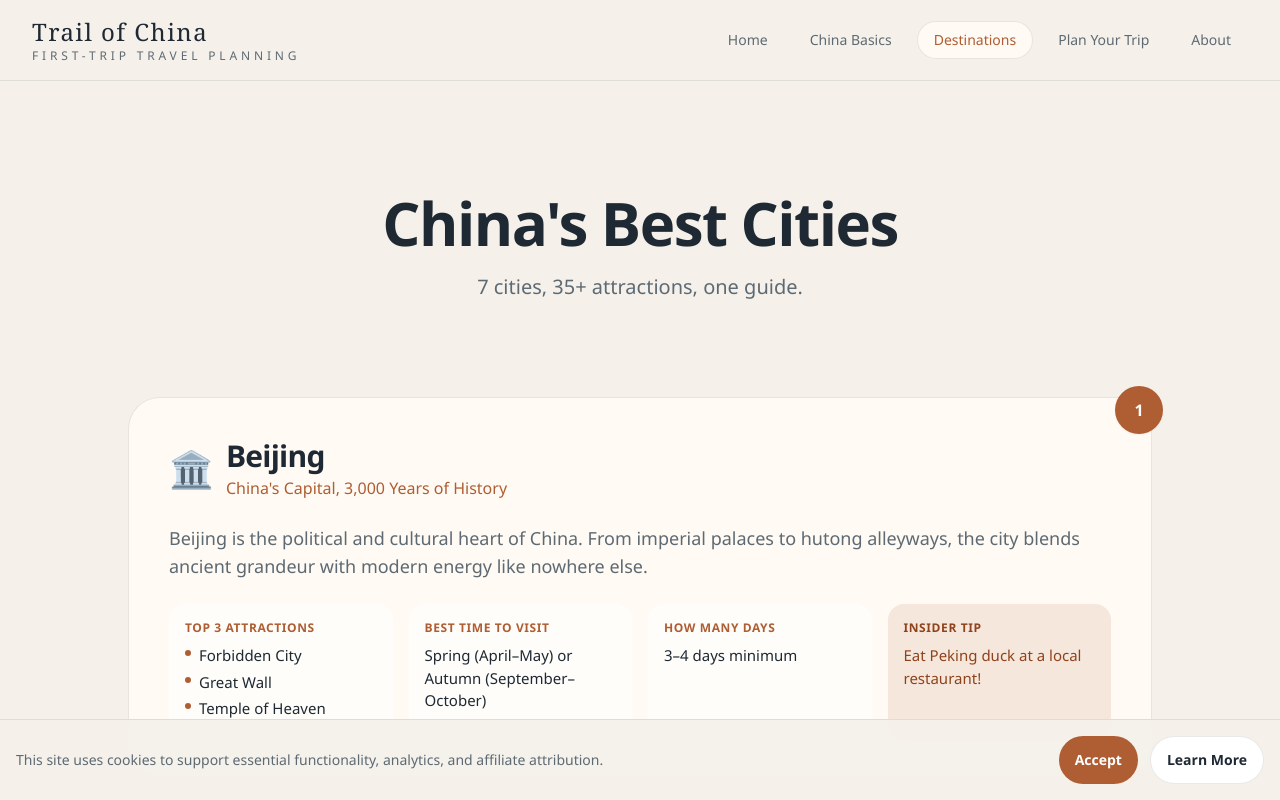
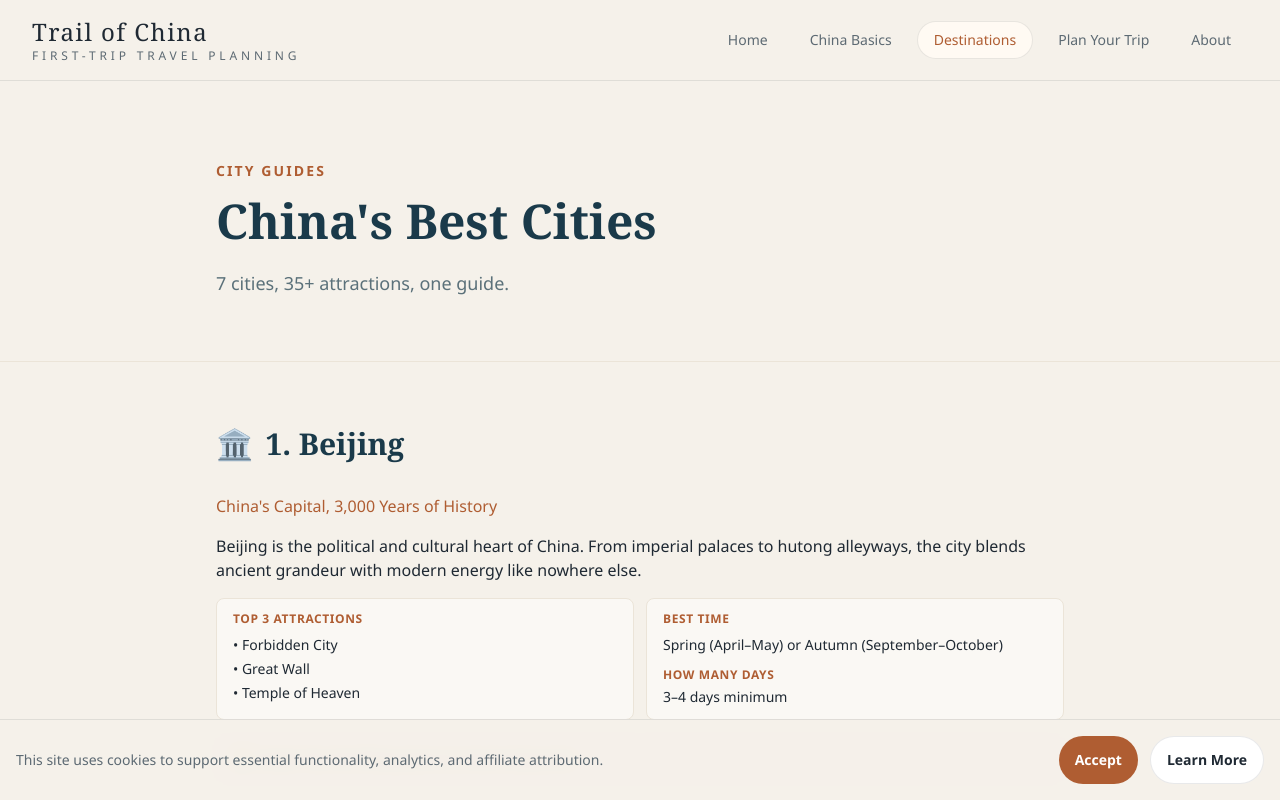
Before and after one commit to thecubestorm-arch/trailofchina, a Next.js app: page /destinations in a window 1280 px wide. Shown: the top 800 px of the page. Built offline with nearby package versions, Linux system fonts and the light colour scheme.

Commit message:
Redesign Destinations with unified PageLayout system

```diff
--- a/app/destinations/page.tsx
+++ b/app/destinations/page.tsx
@@ -1,6 +1,12 @@
 import type { Metadata } from 'next'
 import { makeMetadata } from '@/lib/metadata'
 import { breadcrumbSchema } from '@/lib/schema'
+import {
+  PageLayout,
+  HeroSection,
+  ContentSection,
+  FooterCTA,
+} from '@/components/PageLayout'
 
 export const metadata: Metadata = makeMetadata({
   title: "China's Best Cities — Travel Guide",
@@ -113,170 +119,84 @@ export default function DestinationsPage() {
   ])
 
   return (
-    <>
+    <PageLayout>
       <script
         type="application/ld+json"
         dangerouslySetInnerHTML={{ __html: JSON.stringify(breadcrumbJsonLd) }}
       />
 
-      <main className="min-h-[100dvh]">
-        {/* ─────────────── Hero ─────────────── */}
-        <section className="relative overflow-hidden px-5 pt-20 pb-16 sm:px-6 sm:pt-28 sm:pb-24 lg:px-8">
-          <div className="absolute inset-0 -z-10 pointer-events-none">
-            <div className="absolute top-0 left-1/2 -translate-x-1/2 w-[140vw] h-[60vh] rounded-full bg-[var(--accent)] opacity-[0.04] blur-[120px]" />
-          </div>
+      <HeroSection
+        label="City Guides"
+        title="China's Best Cities"
+        subtitle="7 cities, 35+ attractions, one guide."
+      />
 
-          <div className="mx-auto max-w-3xl text-center">
-            <h1 className="text-[2.25rem] leading-[1.1] font-bold tracking-tight text-[var(--foreground)] sm:text-5xl lg:text-6xl">
-              China&apos;s Best Cities
-            </h1>
-            <p className="mt-5 text-lg sm:text-xl text-[var(--muted)]">
-              7 cities, 35+ attractions, one guide.
-            </p>
-          </div>
-        </section>
-
-        {/* ─────────────── Cities ─────────────── */}
-        <section className="px-5 pb-20 sm:px-6 lg:px-8">
-          <div className="mx-auto max-w-5xl space-y-16 sm:space-y-20">
+      <main className="max-w-4xl mx-auto">
         {cities.map((city, i) => (
-              <article
+          <ContentSection
             key={city.name}
             id={city.name.toLowerCase()}
-                className="group relative rounded-[var(--radius-xl)] border border-[var(--line)] bg-[var(--surface-strong)] p-6 shadow-[var(--shadow-card)] transition-transform duration-300 hover:-translate-y-1 sm:p-8 lg:p-10"
+            icon={city.emoji}
+            title={`${i + 1}. ${city.name}`}
           >
-                {/* Number badge */}
-                <span className="absolute -top-3 -right-3 flex h-10 w-10 items-center justify-center rounded-full bg-[var(--accent)] text-sm font-bold text-white shadow-sm sm:h-12 sm:w-12 sm:text-base">
-                  {i + 1}
-                </span>
+            <div className="space-y-4">
+              <p className="text-[#af5d32] font-medium">{city.tagline}</p>
+              <p>{city.description}</p>
 
-                {/* Header */}
-                <div className="mb-5 flex items-center gap-3 sm:mb-6">
-                  <span className="text-3xl sm:text-4xl" role="img" aria-label={city.name}>
-                    {city.emoji}
-                  </span>
-                  <div>
-                    <h2 className="text-2xl font-bold tracking-tight text-[var(--foreground)] sm:text-3xl">
-                      {city.name}
-                    </h2>
-                    <p className="mt-0.5 text-sm font-medium text-[var(--accent)] sm:text-base">
-                      {city.tagline}
-                    </p>
-                  </div>
-                </div>
-
-                {/* Description */}
-                <p className="mb-6 leading-relaxed text-[var(--muted)] sm:text-lg">
-                  {city.description}
-                </p>
-
-                {/* Info grid */}
-                <div className="grid gap-4 sm:grid-cols-2 lg:grid-cols-4">
-                  {/* Top 3 */}
-                  <div className="rounded-2xl bg-white/60 p-4 backdrop-blur-sm">
-                    <p className="mb-2 text-xs font-semibold uppercase tracking-wider text-[var(--accent)]">
-                      Top 3 Attractions
-                    </p>
-                    <ul className="space-y-1 text-[15px] text-[var(--foreground)]">
+              <div className="grid gap-3 sm:grid-cols-2">
+                <div className="bg-[#faf8f4] rounded-lg px-4 py-3 border border-[#ebe4d8]">
+                  <p className="text-xs font-semibold uppercase tracking-wider text-[#af5d32] mb-2">Top 3 Attractions</p>
+                  <ul className="space-y-1 text-sm">
                     {city.top3.map((a) => (
-                        <li key={a} className="flex items-start gap-2">
-                          <span className="mt-1.5 h-1.5 w-1.5 shrink-0 rounded-full bg-[var(--accent)]" />
-                          {a}
-                        </li>
+                      <li key={a}>• {a}</li>
                     ))}
                   </ul>
                 </div>
 
-                  {/* Best time */}
-                  <div className="rounded-2xl bg-white/60 p-4 backdrop-blur-sm">
-                    <p className="mb-2 text-xs font-semibold uppercase tracking-wider text-[var(--accent)]">
-                      Best Time to Visit
-                    </p>
-                    <p className="text-[15px] text-[var(--foreground)]">{city.bestTime}</p>
+                <div className="bg-[#faf8f4] rounded-lg px-4 py-3 border border-[#ebe4d8]">
+                  <p className="text-xs font-semibold uppercase tracking-wider text-[#af5d32] mb-2">Best Time</p>
+                  <p className="text-sm">{city.bestTime}</p>
+                  <p className="text-xs font-semibold uppercase tracking-wider text-[#af5d32] mt-3 mb-1">How Many Days</p>
+                  <p className="text-sm">{city.days}</p>
+                </div>
               </div>
 
-                  {/* Days */}
-                  <div className="rounded-2xl bg-white/60 p-4 backdrop-blur-sm">
-                    <p className="mb-2 text-xs font-semibold uppercase tracking-wider text-[var(--accent)]">
-                      How Many Days
-                    </p>
-                    <p className="text-[15px] text-[var(--foreground)]">{city.days}</p>
-                  </div>
-
-                  {/* Highlight */}
-                  <div className="rounded-2xl bg-[var(--accent-soft)] p-4">
-                    <p className="mb-2 text-xs font-semibold uppercase tracking-wider text-[var(--accent-strong)]">
-                      Insider Tip
-                    </p>
-                    <p className="text-[15px] font-medium text-[var(--accent-strong)]">
-                      {city.highlight}
-                    </p>
+              <div className="bg-[#af5d32]/5 rounded-lg px-4 py-3 border border-[#af5d32]/20">
+                <p className="text-sm font-medium text-[#af5d32]">💡 Insider Tip: {city.highlight}</p>
               </div>
             </div>
-              </article>
+          </ContentSection>
         ))}
-          </div>
-        </section>
 
-        {/* ─────────────── Route Suggestions ─────────────── */}
-        <section className="border-t border-[var(--line)] bg-[var(--background-strong)] px-5 py-16 sm:px-6 sm:py-24 lg:px-8">
-          <div className="mx-auto max-w-5xl">
-            <h2 className="text-center text-2xl font-bold tracking-tight text-[var(--foreground)] sm:text-3xl lg:text-4xl">
-              Suggested Itineraries
-            </h2>
-            <p className="mx-auto mt-3 max-w-xl text-center text-[var(--muted)] sm:text-lg">
-              Ready-made routes that hit the highlights without rushing.
-            </p>
-
-            <div className="mt-12 grid gap-6 sm:grid-cols-2 lg:grid-cols-3">
+        {/* Route Suggestions */}
+        <ContentSection icon="🗺️" title="Suggested Itineraries">
+          <div className="grid gap-4">
             {routes.map((route) => (
-                <div
-                  key={route.label}
-                  className="rounded-[var(--radius-xl)] border border-[var(--line)] bg-[var(--surface-strong)] p-6 shadow-[var(--shadow-card)] sm:p-8"
-                >
-                  <h3 className="text-lg font-bold text-[var(--foreground)] sm:text-xl">
-                    {route.label}
-                  </h3>
-
-                  {/* Route flow */}
-                  <div className="mt-4 flex flex-wrap items-center gap-1.5 text-sm font-medium text-[var(--accent)]">
+              <div key={route.label} className="bg-[#faf8f4] rounded-lg px-4 py-3 border border-[#ebe4d8]">
+                <h3 className="font-semibold text-sm mb-2">{route.label}</h3>
+                <div className="flex flex-wrap items-center gap-1.5 text-sm mb-2">
                   {route.cities.map((c, idx) => (
                     <span key={c} className="flex items-center gap-1.5">
-                        <span className="rounded-md bg-[var(--accent-soft)] px-2 py-1">
-                          {c}
-                        </span>
-                        {idx < route.cities.length - 1 && (
-                          <span className="text-[var(--muted)]">→</span>
-                        )}
+                      <span className="rounded-md bg-[#af5d32]/10 px-2 py-1 text-[#af5d32] font-medium">{c}</span>
+                      {idx < route.cities.length - 1 && <span>→</span>}
                     </span>
                   ))}
                 </div>
-
-                  <p className="mt-4 text-[15px] leading-relaxed text-[var(--muted)]">
-                    {route.desc}
-                  </p>
+                <p className="text-sm text-[#64748b]">{route.desc}</p>
               </div>
             ))}
           </div>
-          </div>
-        </section>
+        </ContentSection>
+      </main>
 
-        {/* ─────────────── CTA ─────────────── */}
-        <section className="px-5 py-16 sm:px-6 sm:py-24 lg:px-8">
-          <div className="mx-auto max-w-3xl text-center">
-            <p className="text-lg text-[var(--muted)] sm:text-xl">
-              Planning a trip? We can help you build a custom itinerary.
-            </p>
-            <a
-              href="/contact"
-              className="mt-6 inline-flex items-center gap-2 rounded-full bg-[var(--accent)] px-8 py-3.5 text-base font-semibold text-white shadow-[var(--shadow-soft)] hover:bg-[var(--primary-hover)]"
-            >
-              Get in Touch
-              <span aria-hidden="true">→</span>
-            </a>
-          </div>
-        </section>
-      </main>
-    </>
+      <FooterCTA
+        title="Ready to plan your trip?"
+        description="Check out our complete planning guide with budgets, routes, and packing lists."
+        primaryHref="/plan-your-trip"
+        primaryText="Plan Your Trip"
+        secondaryHref="/china-basics"
+        secondaryText="Read the Basics"
+      />
+    </PageLayout>
   )
 }
```
Lines whose indentation alone changed are shown as unchanged.
